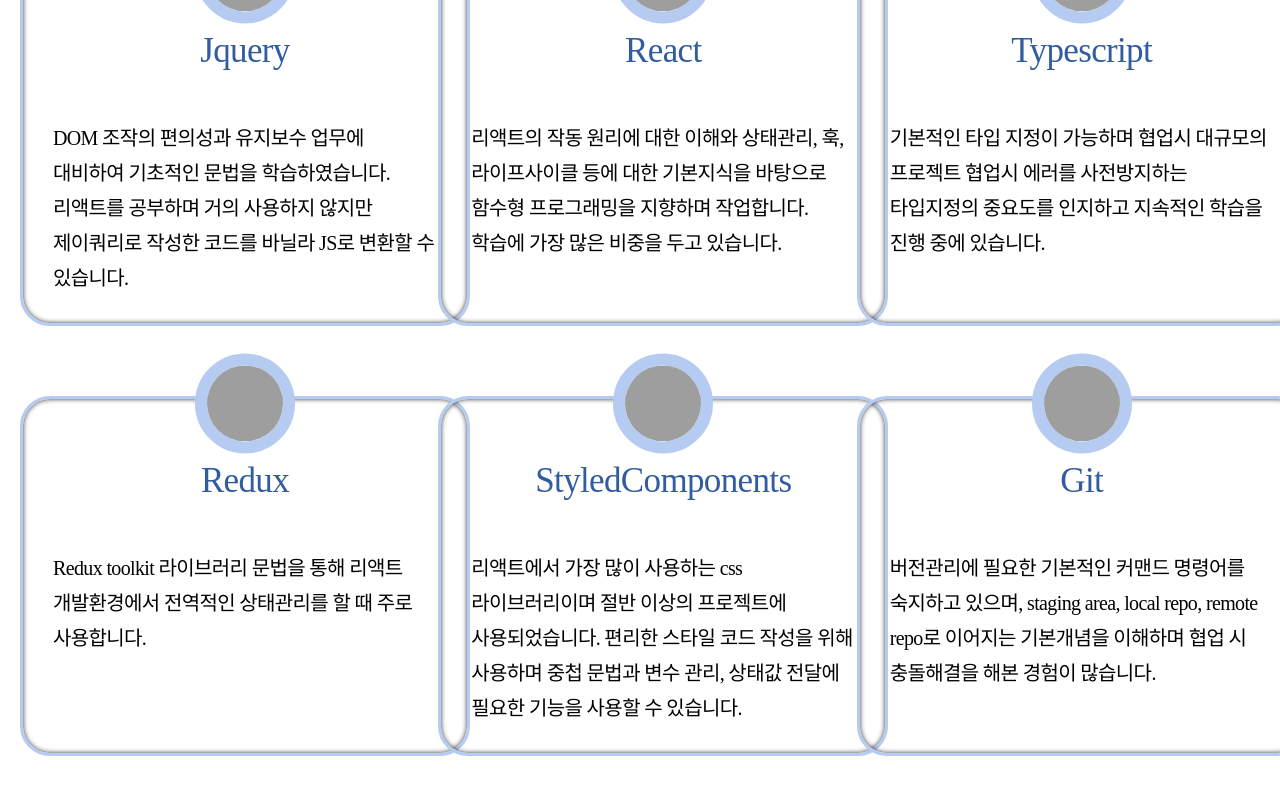
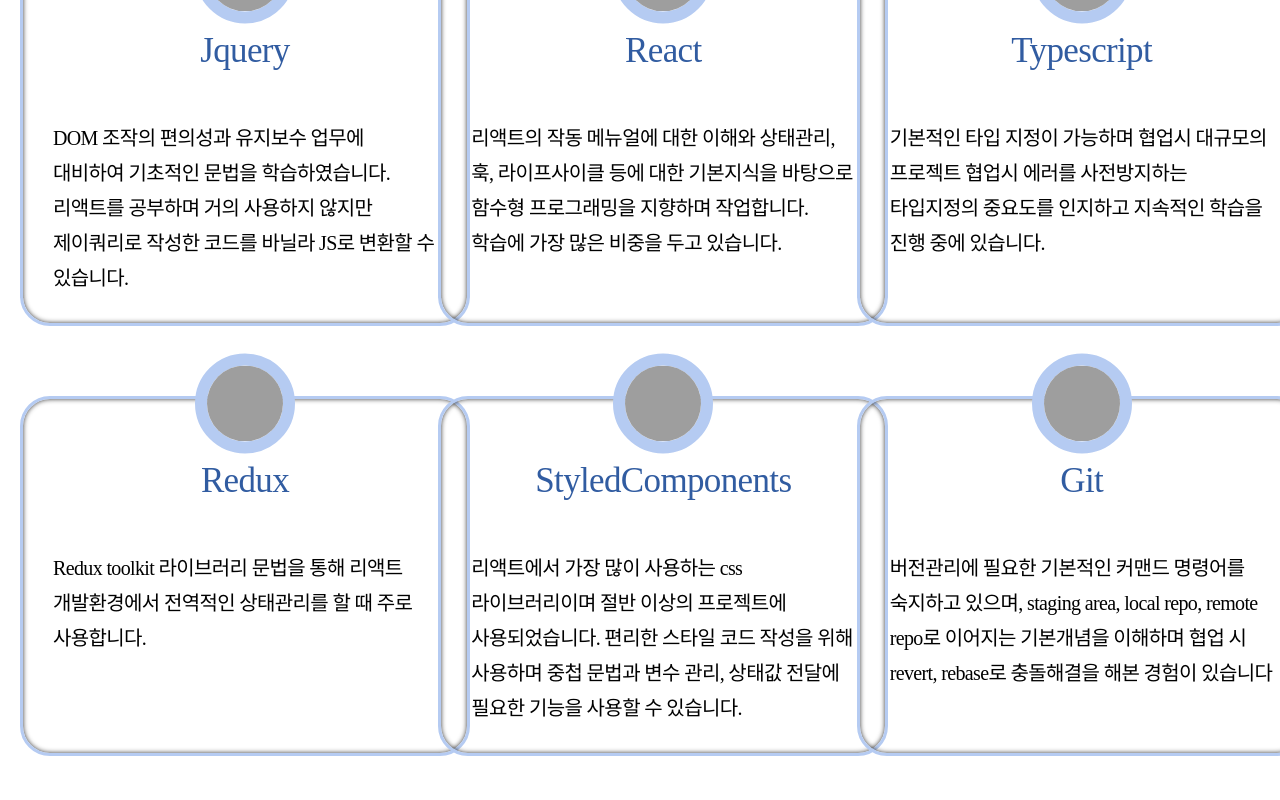
Before and after one commit to HumanJSEngine/newIntro, a React (Create React App) app: page / in a window 1280 px wide. Shown: the part 2720-3520 px from the top of the page. Built offline with nearby package versions, Linux system fonts and the light colour scheme; grey boxes are pictures that could not be loaded; a web font is replaced by a local one.

Commit message:
내용수정

```diff
--- a/src/pages/Life.js
+++ b/src/pages/Life.js
@@ -31,7 +31,7 @@
             <p>영남대학교 졸업</p>
             <div className="eduinner">
               <span>졸업년도</span>
-              <span>2020.08</span>
+              <span>2021.08</span>
               <span>전공</span>
               <span>무역학과</span>
             </div>
--- a/src/pages/Skills.js
+++ b/src/pages/Skills.js
@@ -70,7 +70,7 @@
                 <span>React</span>
               </div>
               <p>
-                리액트의 작동 원리에 대한 이해와 상태관리, 훅, 라이프사이클 등에
+                리액트의 작동 메뉴얼에 대한 이해와 상태관리, 훅, 라이프사이클 등에
                 대한 기본지식을 바탕으로 함수형 프로그래밍을 지향하며
                 작업합니다. 학습에 가장 많은 비중을 두고 있습니다.
               </p>
@@ -119,7 +119,7 @@
               <p>
                 버전관리에 필요한 기본적인 커맨드 명령어를 숙지하고 있으며,
                 staging area, local repo, remote repo로 이어지는 기본개념을
-                이해하며 협업 시 충돌해결을 해본 경험이 많습니다.
+                이해하며 협업 시 revert, rebase로 충돌해결을 해본 경험이 있습니다
               </p>
             </li>
           </ul>
```
Also changed, not shown: 1 other file (tests, documents, lock files or other folders).
